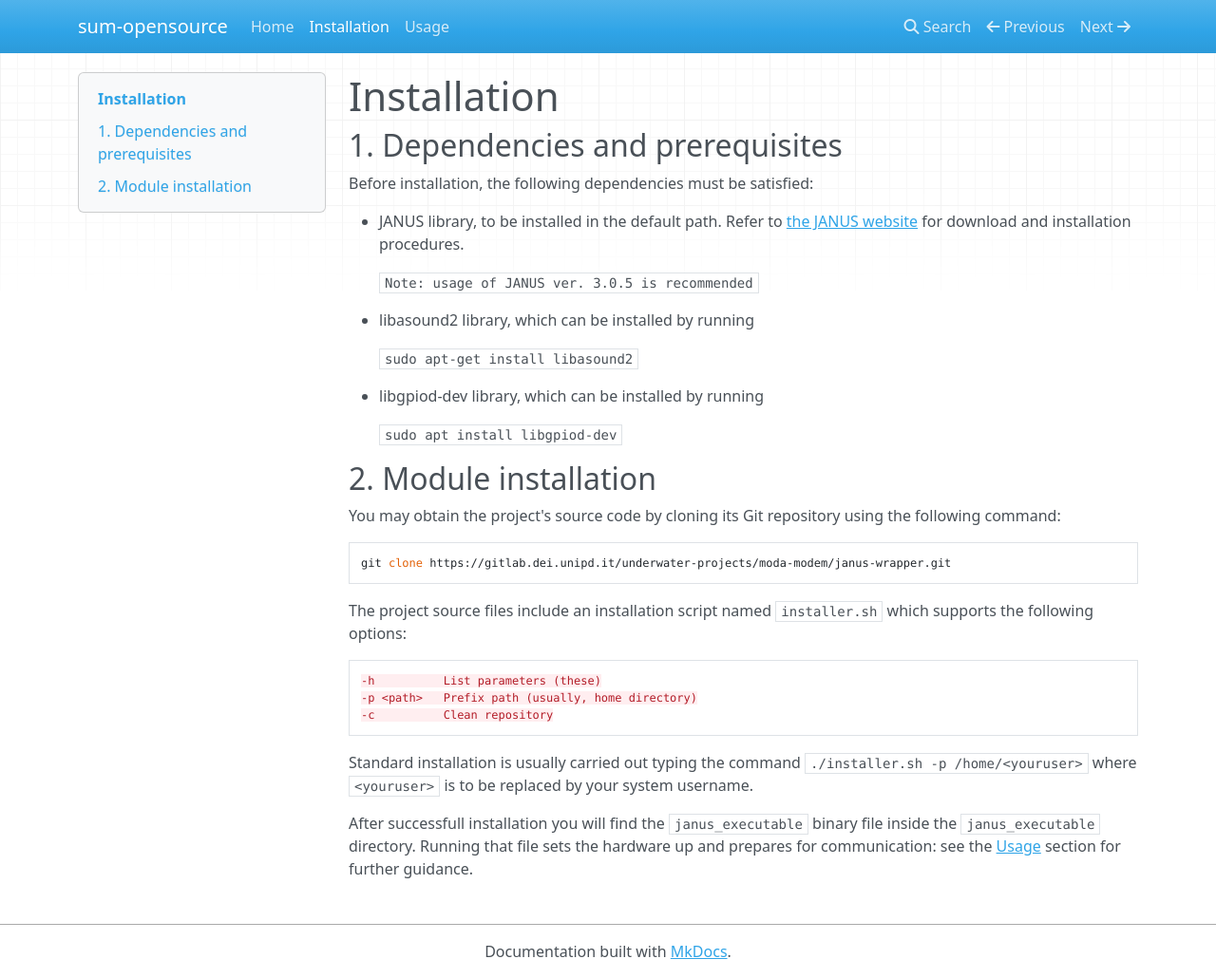
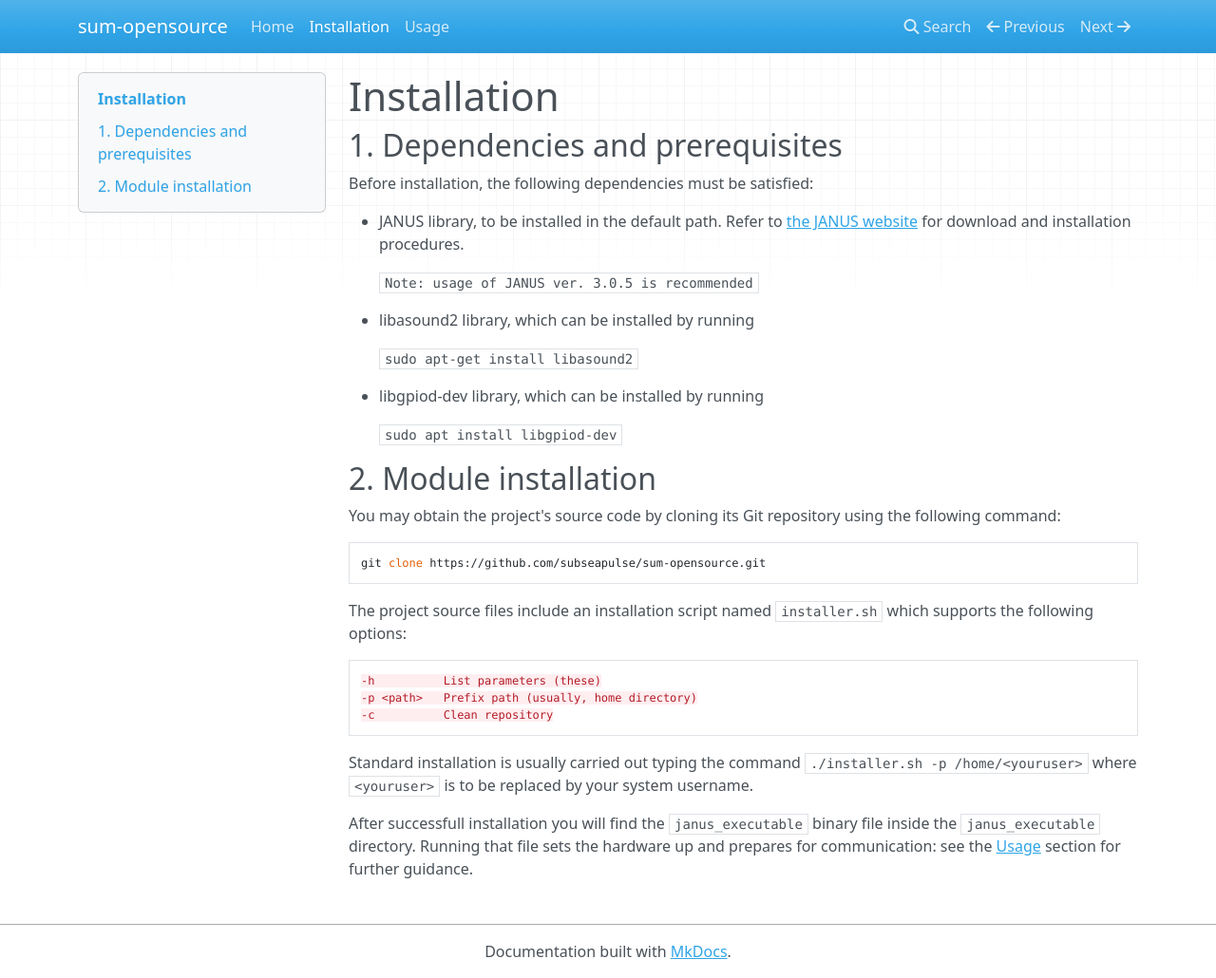
Before and after one commit to subseapulse/sum-opensource-doc, an MkDocs documentation site: the page built from docs/install.md, in a window 1280 px wide and 1030 px high. Shown: the whole window at 95% size. Built offline with MkDocs 1.6.1, drawn with Linux system fonts in a browser that asks for light colours; nearby versions of some CDN libraries; some of the changed lines change nothing that is shown.

Commit message:
repo addr change

```diff
--- a/docs/install.md
+++ b/docs/install.md
@@ -21,7 +21,7 @@ Before installation, the following dependencies must be satisfied:
 
 You may obtain the project's source code by cloning its Git repository using the following command:
 
-	git clone https://gitlab.dei.unipd.it/underwater-projects/moda-modem/janus-wrapper.git
+	git clone https://github.com/subseapulse/sum-opensource.git
 
 The project source files include an installation script named `installer.sh` which supports the following options:
 
```
